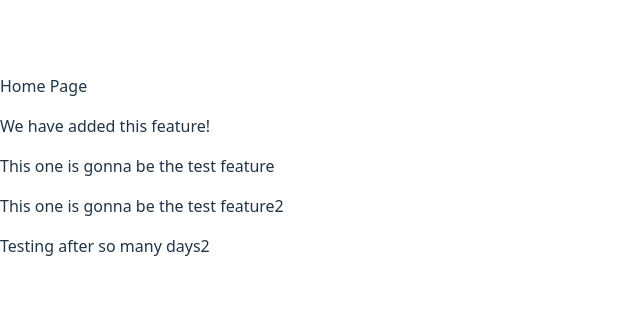
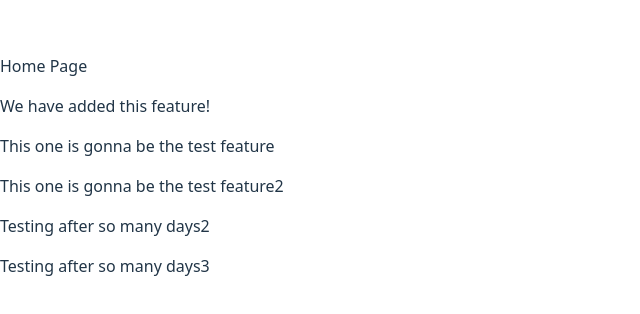
Before and after one commit to pawank505/testproject, a React app: page /home in a window 1280 px wide. Shown: the part 226-540 px from the top of the page, without its empty margins (0-640 px from the left). Built offline with nearby package versions, Linux system fonts and the light colour scheme; the HTML template or start-up script is replaced by a standard one.

Commit message:
SCRUM-5 Updated home componentagain [auto-pr, taskcompleted, main]

```diff
--- a/src/components/Home.jsx
+++ b/src/components/Home.jsx
@@ -8,6 +8,8 @@ const Home = () => {
       <p>This one is gonna be the test feature</p>
       <p>This one is gonna be the test feature2</p>
       <p>Testing after so many days2</p>
+      <p>Testing after so many days3</p>
+
     </div>
   );
 };
```
